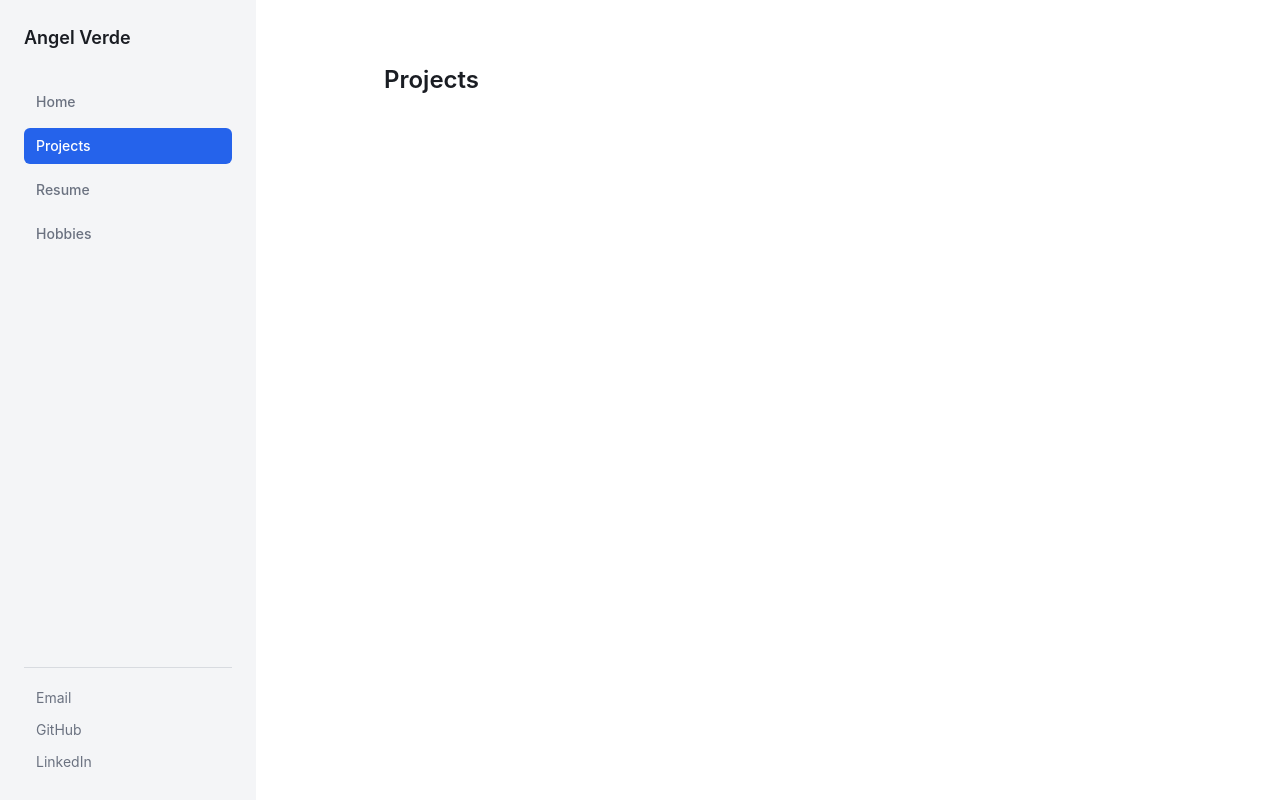
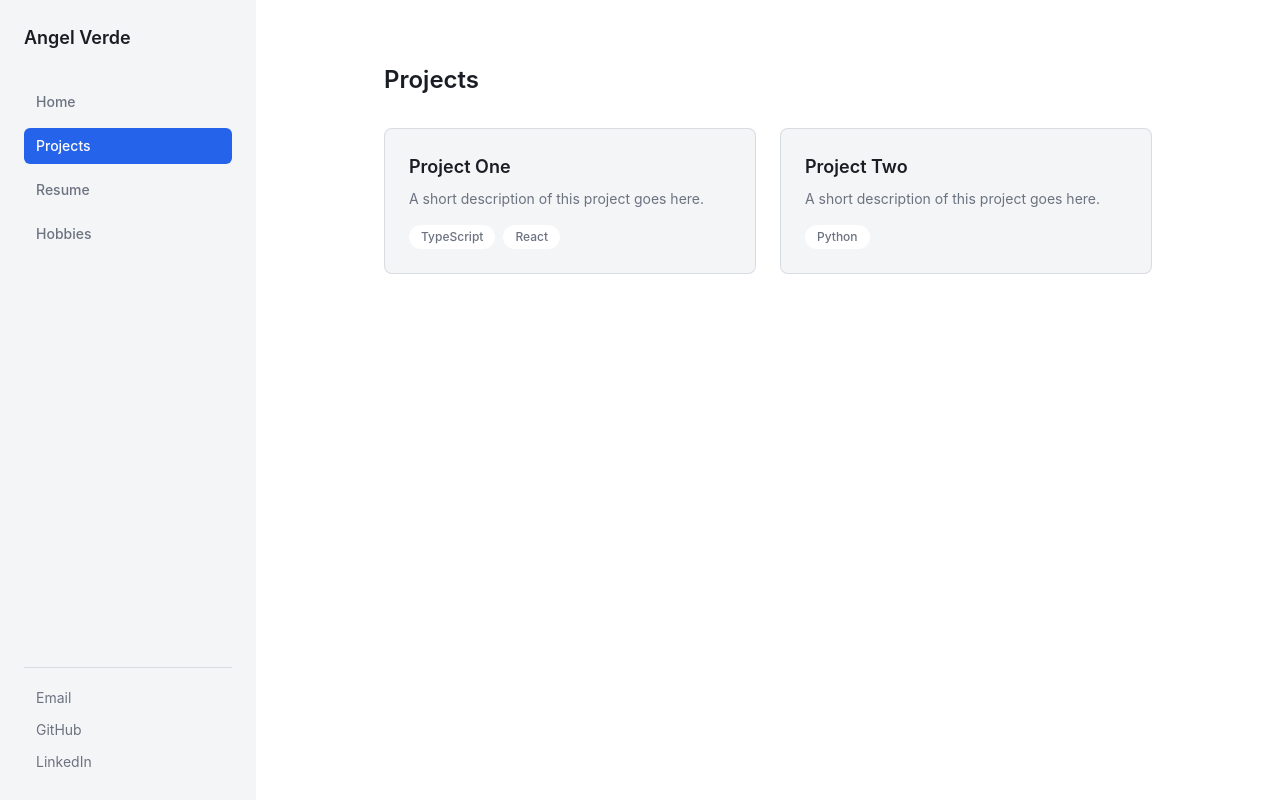
Before and after one commit to paka249/angel_verde_salas_personal, a React (Vite) app: page /projects in a window 1280 px wide. Built offline with nearby package versions, Linux system fonts and the light colour scheme.

Commit message:
feat: fill in real page content from typed data

```diff
--- /dev/null
+++ b/src/components/Card.tsx
@@ -0,0 +1,42 @@
+interface CardProps {
+  title: string
+  description: string
+  url?: string
+  tags?: string[]
+}
+
+function Card({ title, description, url, tags }: CardProps) {
+  const className =
+    'block rounded-lg border border-muted/20 bg-surface p-6 transition-colors hover:border-accent/40'
+
+  const content = (
+    <>
+      <h3 className="text-lg font-semibold text-text">{title}</h3>
+      <p className="mt-2 text-sm text-muted">{description}</p>
+      {tags && tags.length > 0 && (
+        <ul className="mt-4 flex flex-wrap gap-2">
+          {tags.map((tag) => (
+            <li
+              key={tag}
+              className="rounded-full bg-bg px-3 py-1 text-xs font-medium text-muted"
+            >
+              {tag}
+            </li>
+          ))}
+        </ul>
+      )}
+    </>
+  )
+
+  if (url) {
+    return (
+      <a href={url} target="_blank" rel="noreferrer" className={className}>
+        {content}
+      </a>
+    )
+  }
+
+  return <div className={className}>{content}</div>
+}
+
+export default Card
--- /dev/null
+++ b/src/components/SectionHeading.tsx
@@ -0,0 +1,15 @@
+import type { ReactNode } from 'react'
+
+interface SectionHeadingProps {
+  children: ReactNode
+}
+
+function SectionHeading({ children }: SectionHeadingProps) {
+  return (
+    <h2 className="mb-4 text-sm font-semibold uppercase tracking-wide text-muted">
+      {children}
+    </h2>
+  )
+}
+
+export default SectionHeading
--- a/src/pages/Hobbies.tsx
+++ b/src/pages/Hobbies.tsx
@@ -1,5 +1,13 @@
 function Hobbies() {
-  return <h1 className="text-2xl font-semibold text-text">Hobbies</h1>
+  return (
+    <div>
+      <h1 className="text-2xl font-semibold text-text">Hobbies</h1>
+      <p className="mt-6 max-w-xl text-text">
+        Replace this placeholder with whatever you want to share here — hobbies,
+        interests, photos, side projects that don't fit elsewhere.
+      </p>
+    </div>
+  )
 }
 
 export default Hobbies
--- a/src/pages/Home.tsx
+++ b/src/pages/Home.tsx
@@ -1,5 +1,14 @@
 function Home() {
-  return <h1 className="text-2xl font-semibold text-text">Home</h1>
+  return (
+    <div>
+      <h1 className="text-3xl font-semibold text-text">Angel Verde</h1>
+      <p className="mt-2 text-lg text-muted">Your title/role goes here</p>
+      <p className="mt-6 max-w-xl text-text">
+        A short bio goes here. Replace this placeholder with a couple of sentences
+        about who you are, what you work on, and what you're interested in.
+      </p>
+    </div>
+  )
 }
 
 export default Home
--- a/src/pages/Projects.tsx
+++ b/src/pages/Projects.tsx
@@ -1,5 +1,23 @@
+import { projects } from '../data/projects'
+import Card from '../components/Card'
+
 function Projects() {
-  return <h1 className="text-2xl font-semibold text-text">Projects</h1>
+  return (
+    <div>
+      <h1 className="text-2xl font-semibold text-text">Projects</h1>
+      <div className="mt-8 grid gap-6 sm:grid-cols-2">
+        {projects.map((project) => (
+          <Card
+            key={project.id}
+            title={project.name}
+            description={project.description}
+            url={project.url}
+            tags={project.tags}
+          />
+        ))}
+      </div>
+    </div>
+  )
 }
 
 export default Projects
--- a/src/pages/Resume.tsx
+++ b/src/pages/Resume.tsx
@@ -1,5 +1,48 @@
+import { resumeEntries, type ResumeEntryType } from '../data/resume'
+import SectionHeading from '../components/SectionHeading'
+
+const SECTIONS: { type: ResumeEntryType; label: string }[] = [
+  { type: 'experience', label: 'Experience' },
+  { type: 'education', label: 'Education' },
+  { type: 'skill', label: 'Skills' },
+]
+
 function Resume() {
-  return <h1 className="text-2xl font-semibold text-text">Resume</h1>
+  return (
+    <div>
+      <h1 className="text-2xl font-semibold text-text">Resume</h1>
+      <div className="mt-8 space-y-10">
+        {SECTIONS.map((section) => {
+          const entries = resumeEntries.filter((entry) => entry.type === section.type)
+          if (entries.length === 0) return null
+
+          return (
+            <section key={section.type}>
+              <SectionHeading>{section.label}</SectionHeading>
+              <div className="space-y-6">
+                {entries.map((entry) => (
+                  <div key={entry.id}>
+                    <div className="flex flex-wrap items-baseline justify-between gap-x-4">
+                      <h3 className="font-medium text-text">{entry.title}</h3>
+                      {entry.dates && (
+                        <span className="text-sm text-muted">{entry.dates}</span>
+                      )}
+                    </div>
+                    {entry.subtitle && (
+                      <div className="text-sm text-muted">{entry.subtitle}</div>
+                    )}
+                    {entry.summary && (
+                      <p className="mt-1 text-sm text-text">{entry.summary}</p>
+                    )}
+                  </div>
+                ))}
+              </div>
+            </section>
+          )
+        })}
+      </div>
+    </div>
+  )
 }
 
 export default Resume
```
